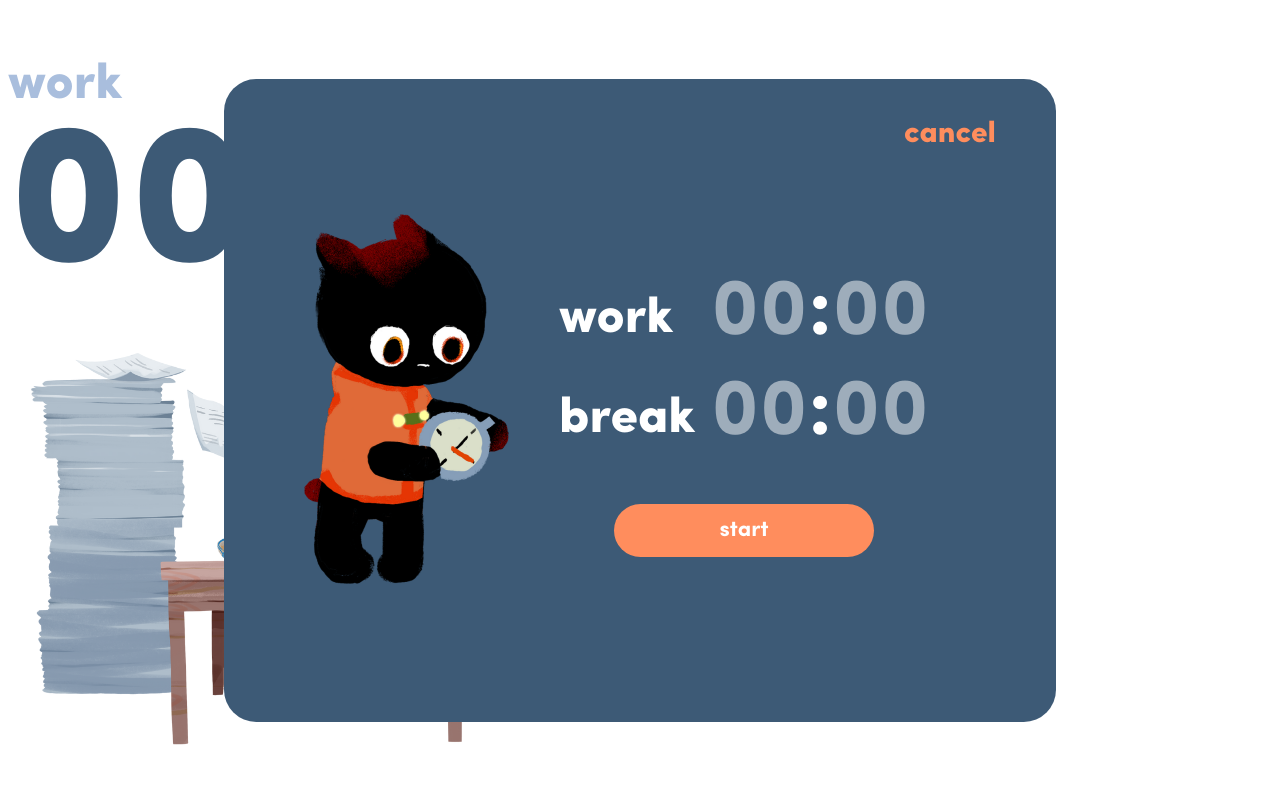
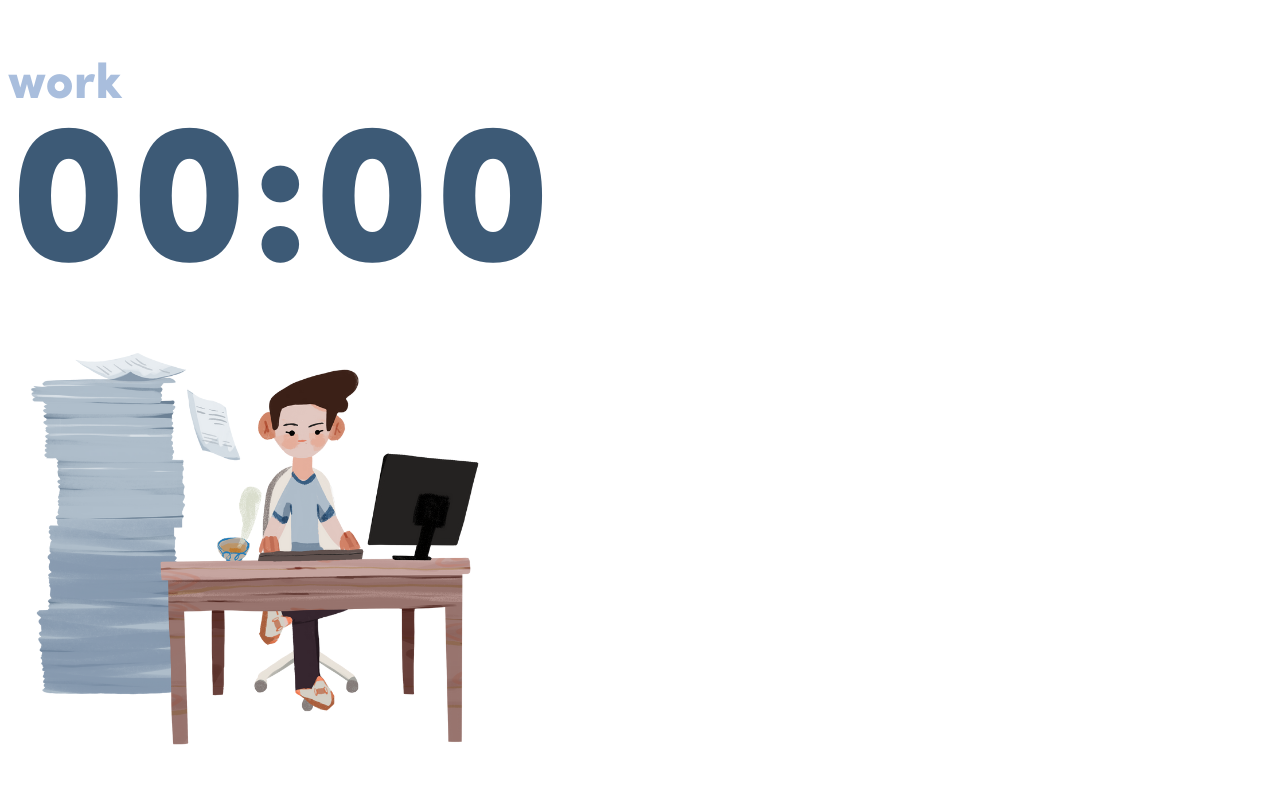
Before and after one commit to MohaElder/Project-Inspo, a Vue app: page / in a window 1280 px wide. Shown: the top 800 px of the page. Built offline with nearby package versions, Linux system fonts and the light colour scheme.

Commit message:
Added todos

```diff
--- a/src/components/index.vue
+++ b/src/components/index.vue
@@ -1,7 +1,7 @@
 <template>
   <div class="container">
     <span v-if="user != null">
-      <popup :user="user" @submit-time="updateUserTime"/>
+      <!-- <popup :user="user" @submit-time="unmountPopup"/> -->
       <timer :user="user" ref="timer"/>
       <div class="half">
         <div class="blue semi-title">sticky notes</div>
@@ -15,7 +15,7 @@
 <script>
 import timer from "./timer.vue";
 import note from "./note.vue";
-import popup from "./popup.vue";
+// import popup from "./popup.vue";
 import { User } from "../middleware/data.js";
 
 export default {
@@ -23,23 +23,31 @@ export default {
   components: {
     timer,
     note,
-    popup,
+    // popup,
   },
+
   data() {
     return {
       user: null,
     };
   },
+
   mounted() {
     console.log("mounted");
     this.user = new User();
+    // TODO: Add the effect of blue covering showing up
   },
+
   methods: {
+
+    unmountPopup() {
+      this.updateUserTime()
+      // TODO: Add the effect of blue covering disappearing
+    },
+
     updateUserTime(time_info) {
       this.user.setTime(time_info)
-      console.log(this.components)
       this.$refs.timer.setUserTime();
-      console.log(this.user)
     }
   },
 };
@@ -48,4 +56,6 @@ export default {
 <!-- Add "scoped" attribute to limit CSS to this component only -->
 <style scoped>
 @import url("../global.css");
+
+
 </style>
--- a/src/components/popup.vue
+++ b/src/components/popup.vue
@@ -87,7 +87,6 @@ export default {
         window.addEventListener("keydown", this.keypress)
         await sleep(500)
         this.show = true;
-        console.log("show: " + this.show)
     },
     data() {
         return {
```
